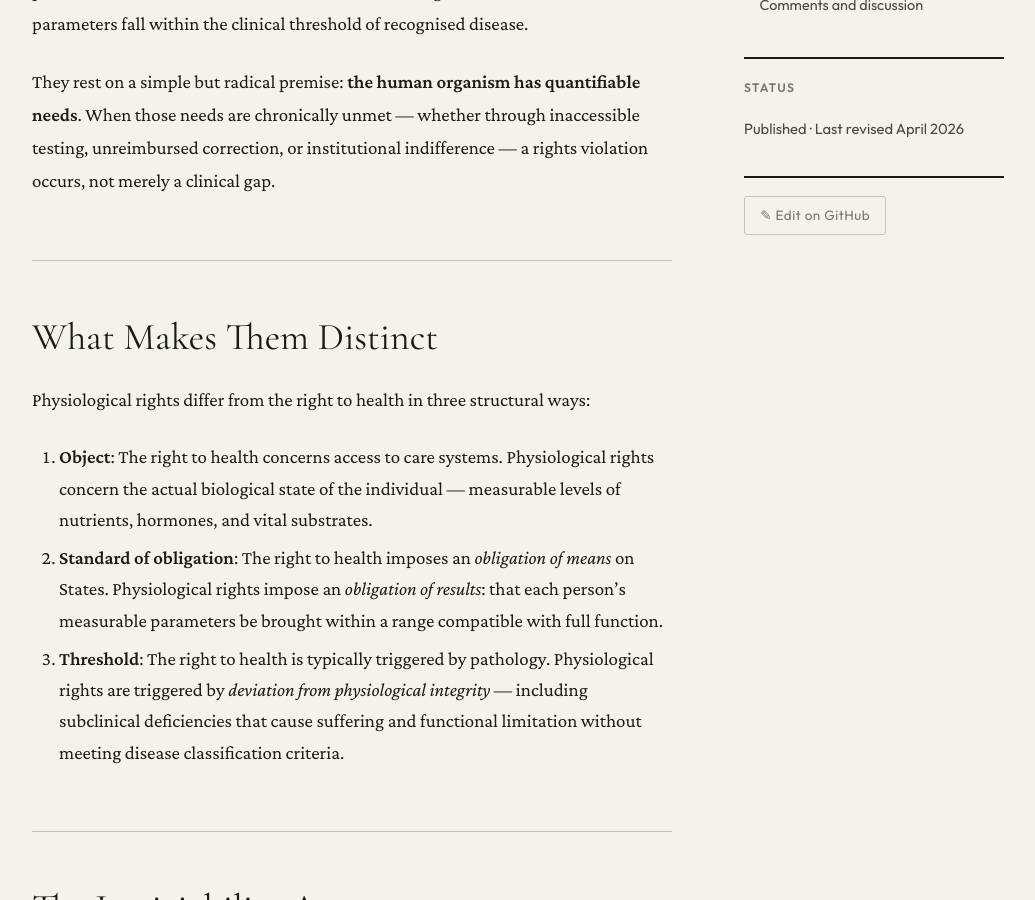
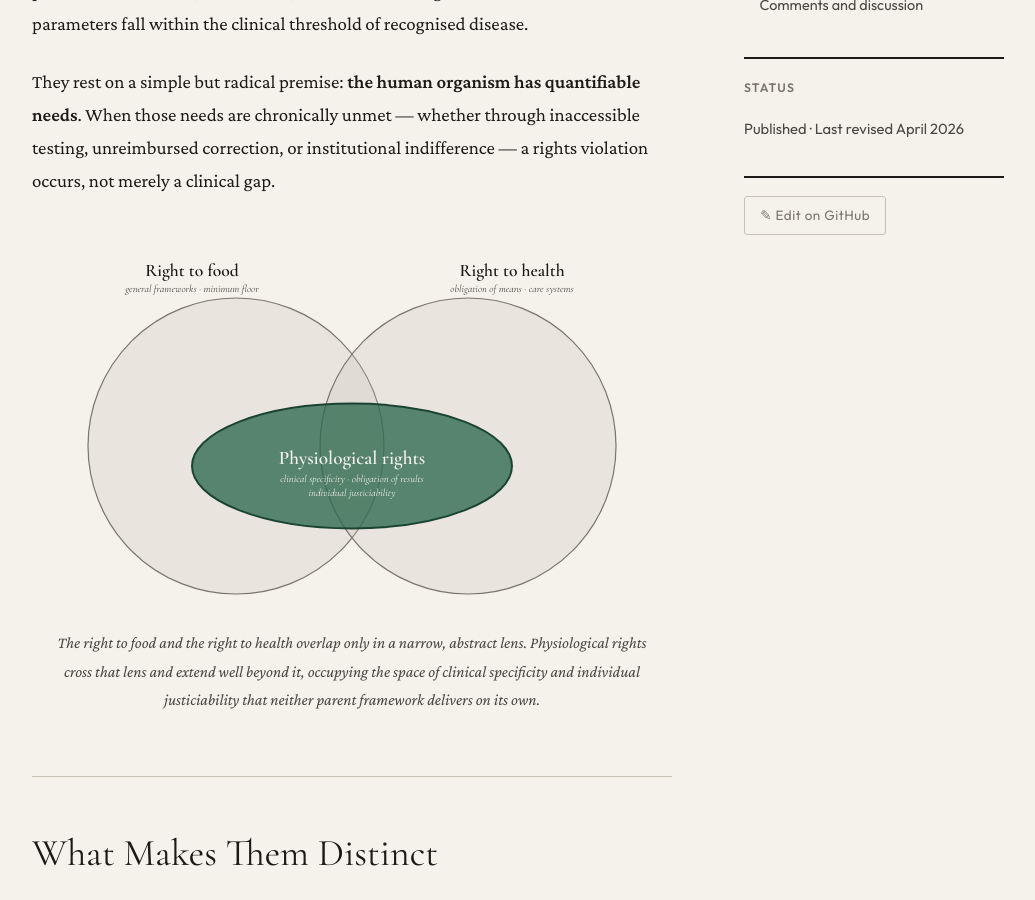
Before and after one commit to PerigGouanvic/physiological-rights, a Jekyll site: the page built from _definitions/physiological-rights.md, in a window 1280 px wide and 900 px high, scrolled down 474 px. Shown: the whole window, without its empty margins (122-1157 px from the left). Built offline with Jekyll 4.4.1, drawn with Linux system fonts in a browser that asks for light colours; comment, search, counter and statistics services are not loaded.

Commit message:
content(definitions): add asymmetric Venn diagram to physiological rights page
Inline SVG showing the two parent rights (food, health) overlapping in
a narrow abstract lens, with physiological rights as a larger ellipse
that spans and exceeds that intersection — visualising the specificity
gap the concept is meant to fill.

Co-Authored-By: Claude Opus 4.7 <noreply@anthropic.com>

```diff
--- a/_definitions/physiological-rights.md
+++ b/_definitions/physiological-rights.md
@@ -11,6 +11,31 @@ last_revised: "April 2026"
 **Physiological rights** are the rights of every person to have their essential biological parameters measured, maintained, and restored — regardless of whether those parameters fall within the clinical threshold of recognised disease.
 
 They rest on a simple but radical premise: **the human organism has quantifiable needs**. When those needs are chronically unmet — whether through inaccessible testing, unreimbursed correction, or institutional indifference — a rights violation occurs, not merely a clinical gap.
+
+<figure style="margin: 2.5rem 0;">
+  <svg xmlns="http://www.w3.org/2000/svg" viewBox="0 0 800 460" role="img" aria-labelledby="venn-title venn-desc" style="max-width: 100%; height: auto; display: block; margin: 0 auto;">
+    <title id="venn-title">Right to food, right to health, and physiological rights</title>
+    <desc id="venn-desc">Two translucent circles represent the right to food and the right to health; they overlap only in a narrow lens. A larger green ellipse — the physiological rights — spans that lens and extends far beyond it into both exclusive zones, visualising the specificity and individual justiciability that neither of the two parent rights delivers on its own.</desc>
+
+    <circle cx="255" cy="255" r="185" fill="#C8C2B6" fill-opacity="0.28" stroke="#7A756D" stroke-width="1.5"/>
+    <circle cx="545" cy="255" r="185" fill="#C8C2B6" fill-opacity="0.28" stroke="#7A756D" stroke-width="1.5"/>
+
+    <ellipse cx="400" cy="280" rx="200" ry="78" fill="#2D6A4F" fill-opacity="0.78" stroke="#1B4332" stroke-width="2.5"/>
+
+    <text x="200" y="42" text-anchor="middle" font-family="'Cormorant Garamond', Georgia, serif" font-size="22" font-weight="600" fill="#1C1A16">Right to food</text>
+    <text x="200" y="62" text-anchor="middle" font-family="'Cormorant Garamond', Georgia, serif" font-size="13" font-style="italic" fill="#4A4640">general frameworks · minimum floor</text>
+
+    <text x="600" y="42" text-anchor="middle" font-family="'Cormorant Garamond', Georgia, serif" font-size="22" font-weight="600" fill="#1C1A16">Right to health</text>
+    <text x="600" y="62" text-anchor="middle" font-family="'Cormorant Garamond', Georgia, serif" font-size="13" font-style="italic" fill="#4A4640">obligation of means · care systems</text>
+
+    <text x="400" y="278" text-anchor="middle" font-family="'Cormorant Garamond', Georgia, serif" font-size="24" font-weight="700" fill="#F5F2EC">Physiological rights</text>
+    <text x="400" y="300" text-anchor="middle" font-family="'Cormorant Garamond', Georgia, serif" font-size="13" font-style="italic" fill="#F5F2EC">clinical specificity · obligation of results</text>
+    <text x="400" y="318" text-anchor="middle" font-family="'Cormorant Garamond', Georgia, serif" font-size="13" font-style="italic" fill="#F5F2EC">individual justiciability</text>
+  </svg>
+  <figcaption style="text-align: center; font-style: italic; color: #4A4640; font-size: 0.9rem; margin-top: 1rem; max-width: 620px; margin-left: auto; margin-right: auto;">
+    The right to food and the right to health overlap only in a narrow, abstract lens. Physiological rights cross that lens and extend well beyond it, occupying the space of clinical specificity and individual justiciability that neither parent framework delivers on its own.
+  </figcaption>
+</figure>
 
 ## What Makes Them Distinct
 
```
